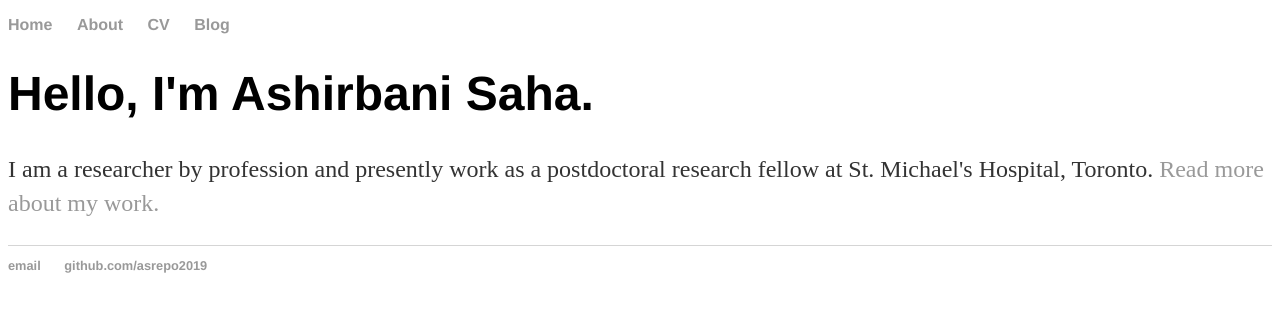
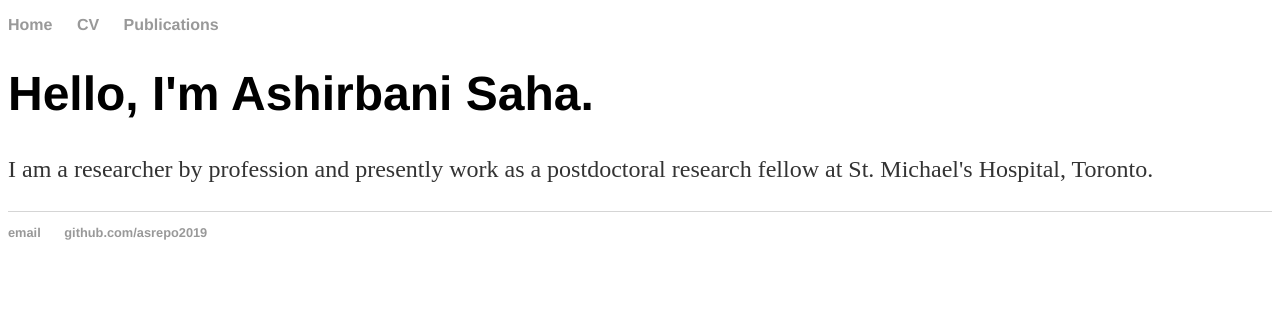
Before and after one commit to asrepo2019/asrepo2019.github.io, a Jekyll site: the page index.html, which Jekyll copies as it is, in a window 1280 px wide. Shown: the top 312 px of the page. Built offline with Jekyll 4.4.1, drawn with Linux system fonts in a browser that asks for light colours.

Commit message:
Update index.html

```diff
--- a/index.html
+++ b/index.html
@@ -9,16 +9,14 @@
 		<nav>
     		<ul>
         		<li><a href="/">Home</a></li>
-	        	<li><a href="/about">About</a></li>
         		<li><a href="/cv">CV</a></li>
-        		<li><a href="/blog">Blog</a></li>
+        		<li><a href="/research">Publications</a></li>
     		</ul>
 		</nav>
 		<div class="container">
     		<div class="blurb">
         		<h1>Hello, I'm Ashirbani Saha.</h1>
-				<p> I am a researcher by profession and presently work as a postdoctoral research fellow at St. Michael's Hospital, Toronto.
-					<a href="/about">Read more about my work.</a></p>
+				<p> I am a researcher by profession and presently work as a postdoctoral research fellow at St. Michael's Hospital, Toronto.</p>
     		</div><!-- /.blurb -->
 		</div><!-- /.container -->
 		<footer>
```
